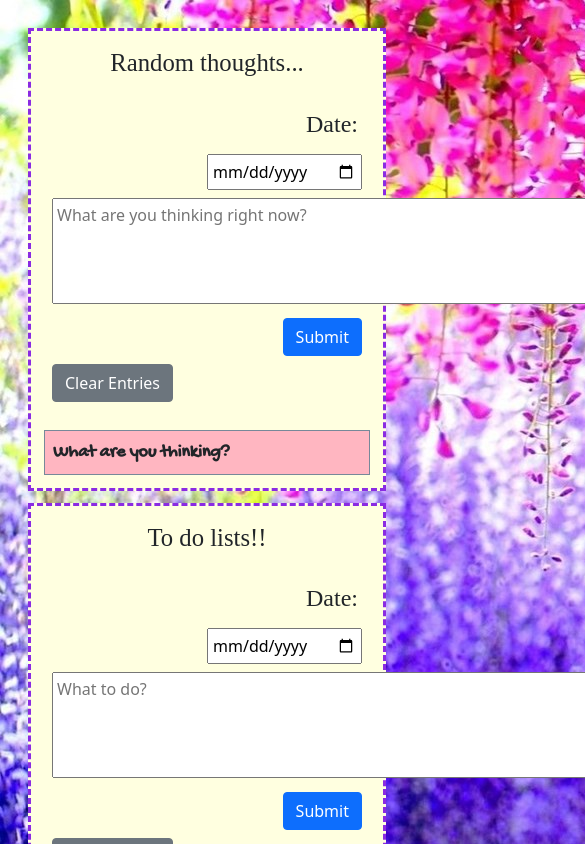
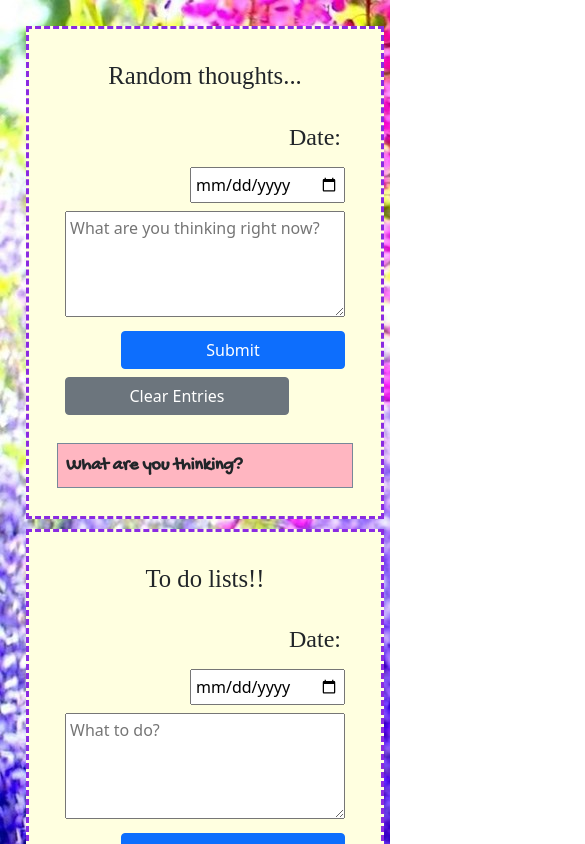
Before and after one commit to mayimee/tasksandthoughts, a React (Create React App) app: page / in a window 390 px wide. Shown: the top 844 px of the page, 585 px wide, since content can reach past the window. Built offline with nearby package versions, Linux system fonts and the light colour scheme; a web font is replaced by a local one.

Commit message:
responsiveness check

```diff
--- a/package.json
+++ b/package.json
@@ -15,11 +15,11 @@
   },
   "scripts": {
     "start": "react-scripts start",
+    "predeploy": "npm run build",
+    "deploy": "gh-pages -d build",
     "build": "react-scripts build",
     "test": "react-scripts test",
-    "eject": "react-scripts eject",
-    "predeploy": "npm run build",
-    "deploy": "gh-pages -d build"
+    "eject": "react-scripts eject"
   },
   "eslintConfig": {
     "extends": [
--- a/src/App.css
+++ b/src/App.css
@@ -69,7 +69,18 @@ table, tr, th, td
   {
     float: none;
     width: 100%;
-    padding: 5px;
+    margin: 10px;
+  }
+
+  textarea
+  {
+    width: 100%;
+  }
+
+  button
+  {
+    display: flex;
+    width: 80%;
   }
 }
 
```
